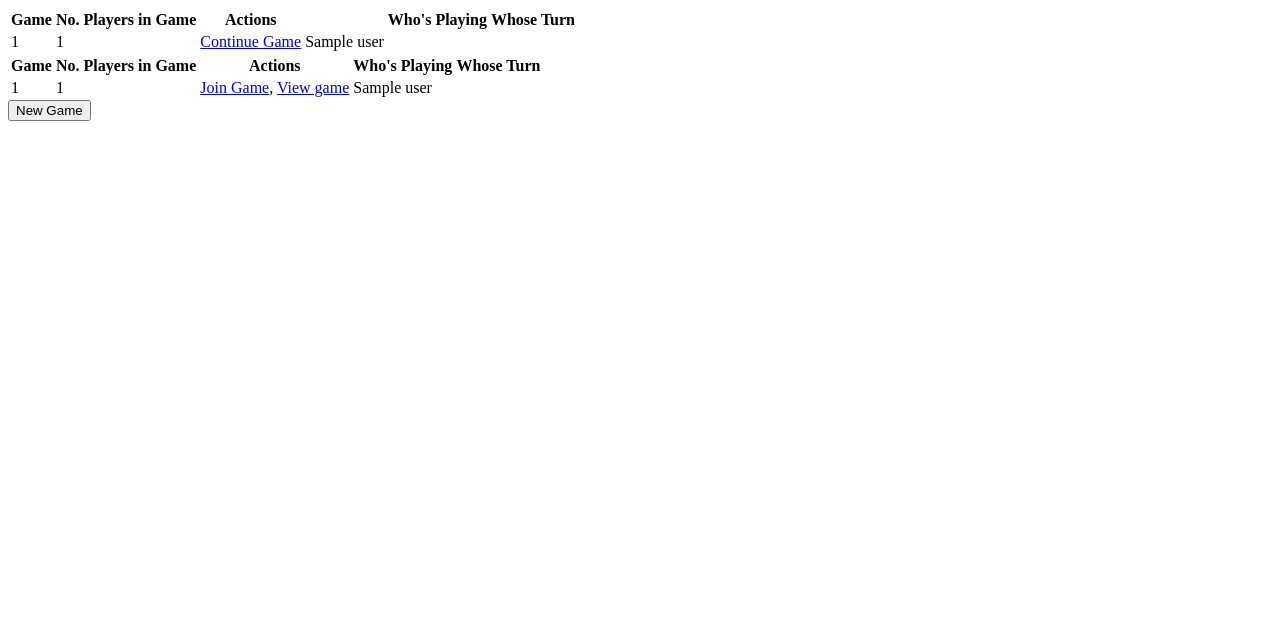
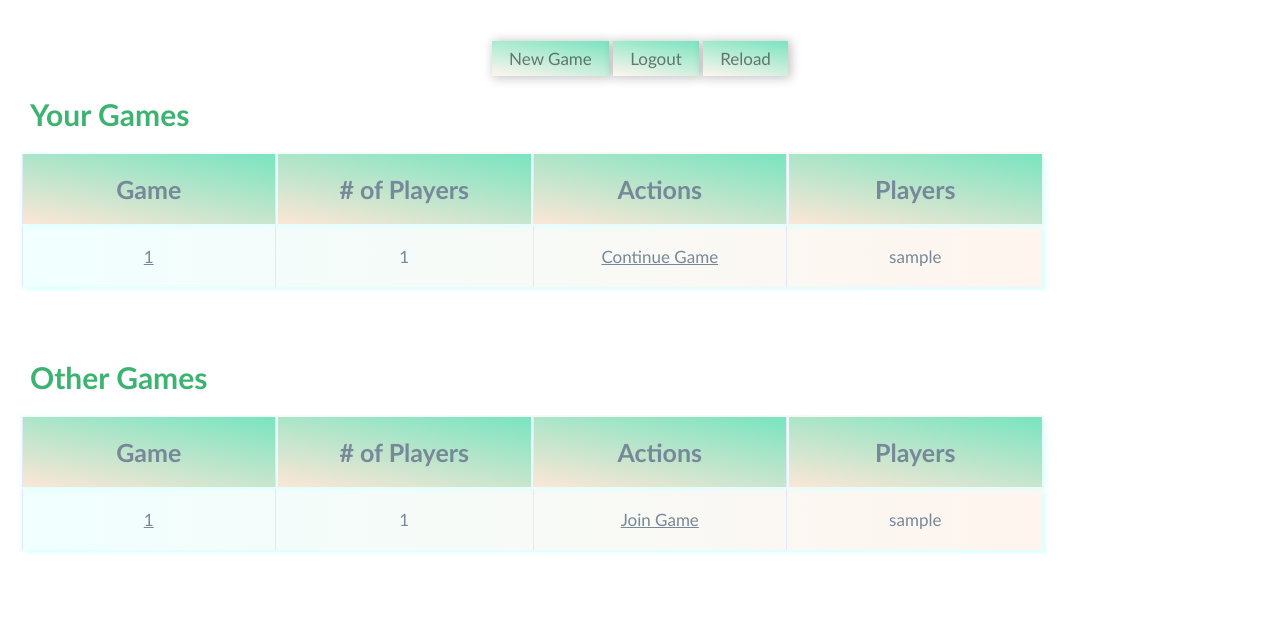
Before and after one commit to ChristopherDonnelly/Django_Samsara, a Django app: template apps/lobby_app/templates/lobby_app/index.html in a window 1280 px wide. Shown: the top 626 px of the page. Run offline with Django 3.2, Linux system fonts and the light colour scheme; the template is opened without the code that fills it: most values are stand-ins (such as "Sample title", 1, 10 or a date in 2020).

Commit message:
added responsiveness and styling to lobby

```diff
--- /dev/null
+++ b/apps/lobby_app/static/lobby_app/css/lobby_style.css
@@ -0,0 +1,150 @@
+*{
+    margin: 0px;
+    padding: 0px;
+    font-family: 'Gill Sans', 'Gill Sans MT', Calibri, 'Trebuchet MS', sans-serif;
+    color: lightslategray;
+    text-align: center;
+    box-sizing: border-box;
+    font-size: 17px;
+    border: 0px;
+}
+
+#mainbox{
+    padding: 5px 2%;
+}
+
+h2{
+    color: mediumseagreen;
+}
+form{
+    display: inline-block;
+}
+#logout, #newgame, #reload{
+    margin-top: 10px;
+}
+form:hover{
+    background-color: lemonchiffon;
+}
+
+input{
+    background: linear-gradient(-170deg, rgb(121, 228, 192), seashell);
+    color: #00000080;
+    box-shadow: 2px 1px 10px 1px #0000003d;
+    padding: 7px 17px;
+}
+
+
+table{
+    margin: 20px;
+    width: 100%;
+    background: linear-gradient(-90deg, seashell, azure)
+}
+
+th{
+   box-shadow: 4px 3px 5px 0px lightcyan;
+}
+
+tbody{
+    box-shadow: 4px 3px 3px 0px lightcyan;
+}
+
+a:hover{
+    color: rgb(65, 212, 205);
+}
+
+table thead th, table tbody td{
+    padding: 20px;
+}
+
+th{
+    font-size: 25px;
+    background: linear-gradient(-170deg, rgb(121, 228, 192),rgb(252, 230, 214));
+}
+
+h2{
+    text-align: left;
+    font-size: 30px;
+    margin: 20px 0px 10px 30px;
+}
+
+/* tr:nth-of-type(odd){
+    background: seashell;
+} */
+
+@media only screen and (min-width: 1024px){
+    table{
+        margin-bottom: 70px;
+        width: 1024px;
+    }
+}
+
+@media only screen and (min-width: 481px){
+    th, td{
+        width: 25%;
+    }
+    #mainbox{
+        margin: 2% -2%;
+    }
+
+    .col-odd{
+        border-right: 1px solid lavender;
+        border-left: 1px solid lavender;
+    }
+}
+
+
+@media only screen and (max-width: 480px){
+    /* force table to not be like a table anymore */
+    table, thead, tbody, th, td, tr{
+        display: block;
+    }
+
+    /* hide table headers, but not display: none, for accessibility */
+    thead tr{
+        position: absolute;
+        top: -9999px;
+        left: -9999px;
+    }
+
+    tr {
+        border-top: 7px solid springgreen;
+        background: linear-gradient(126deg, rgb(161, 241, 215), seashell);
+    }
+
+    td {
+        /* behave like a row */
+        border: none;
+        border-bottom: 1px solid whitesmoke;
+        position: relative;
+        padding-left: 50%;
+    }
+
+    table{
+        margin-bottom: 100px;
+    }
+
+    td:before{
+        /* now behave like a table header */
+        position: absolute;
+        /* top/left values mimic padding */
+        top: 6px;
+        left: 6px;
+        width: 25%;
+        padding-right: 10px;
+        white-space: nowrap;
+        color: seagreen;
+        font-weight: bold;
+        font-size: 19px;
+    }
+
+    /* td:nth-of-type(3):before{
+        content: "Actions";
+        width: 20%;
+    } */
+    /* label the data */
+
+    td:nth-of-type(1):before { content: "Game";}
+    td:nth-of-type(2):before { content: "# of Players";}
+    td:nth-of-type(3):before { content: "Actions";}
+    td:nth-of-type(4):before { content: "Players"}
+}
--- a/apps/lobby_app/templates/lobby_app/index.html
+++ b/apps/lobby_app/templates/lobby_app/index.html
@@ -1,66 +1,64 @@
 <!DOCTYPE html>
 <html>
     <head>
-		<title></title>
+		<title>Samsara Lobby</title>
 		{% load static %}
+		<meta name="viewport" content="width=device-width, initial-scale=1.0">
+		<meta http-equiv="X-UA-Compatible" content="ie=edge">
+
+		<link rel="stylesheet" text="text/css" href="{% static 'lobby_app/css/lobby_style.css' %}">
+
+		<!-- <script>
+			$(document).ready(function(){
+
+				$.get('/game_board/get_players_info', function(res){
+					console.log(res)
+					$()
+
+				}, "json");
+
+			});
+		</script> -->
    </head>
     <body>
 	    <div id="wrapper">
 	    	<div id="mainbox">
-				<!-- games user hosted -->
+				<form action="/game_board/populate_board" method="post">
+					{% csrf_token %}
+					<input type="submit" name="submit" value="New Game" id="newgame">
+				</form>
+				<form action="/logout/" method="post">
+					{% csrf_token %}
+					<input type="submit" name="submit" value="Logout" id="logout">
+				</form>
+				<form action="/lobby/" method="post">
+					{% csrf_token %}
+					<input type="submit" name="submit" value="Reload" id="reload">
+				</form>
+				<!-- currently logged in user's games -->
+				<div class="your_games">
+					<h2>Your Games</h2>
 					<table>
 						<thead>
-						<th>Game</th>
-						<th>No. Players in Game</th>
-						<th>Actions<th>
-						<th>Who's Playing</th>
-						<th>Whose Turn</th>
+							<th class="col-odd">Game</th>
+							<th># of Players</th>
+							<th class="col-odd">Actions</th>
+							<th>Players</th>
 						</thead>
 						<tbody>
 							{% if curr_players_game %}
 								{% for game in curr_players_game %}
 									<tr>
-									<td>{{ game.id }}</td>
+										<td class="col-odd"><a href="/lobby/show_game_info/{{ game.id }}">{{ game.id }}</a></td>
 										<td>{{ game.players.count }}</td>
-									<td><a href="/game_board/draw_board/{{game.id}}">Continue Game</a>
-										{% if game.players.all.0.user_id == request.session.user_session %}
-											, <a href="delete_game/{{game.id}}">Delete Game, </a>
+										<td class="col-odd"><a href="/game_board/draw_board/{{ game.id }}">Continue Game</a>
+											{% if game.players.all.0.user_id == request.session.user_session %}<br>
+												<a href="delete_game/{{ game.id }}">Delete Game</a>
 											{% endif %}
 										</td>
-									<td>{{ game.players.first.user.name }}
+										<td>{{ game.players.first.user.username }}
 											{% if game.players.count > 1 %}
-											, {{ game.players.last.user.name }}
-										{% endif %}
-									</td>
-
-								</tr>
-							{% endfor %}
-						{% endif %}
-					</tbody>
-				</table>
-				<!-- games other players hosted -->
-				<table>
-					<thead>
-						<th>Game</th>
-						<th>No. Players in Game</th>
-						<th>Actions</th>
-						<th>Who's Playing</th>
-						<th>Whose Turn</th>
-					</thead>
-					<tbody>
-						{% if others_games %}
-							{% for game in others_games %}
-								<tr>
-									<td>{{ game.id }}</td>
-									<td>{{ game.players.count }}</td>
-									<td>
-										{% if game.players.count < 2 %}
-											<a href="join_game/{{game.id}}">Join Game</a>,
-										{% endif %} <a href="/game_board/draw_board/{{game.id}}">View game</a>
-									</td>
-									<td>{{ game.players.first.user.name }}
-										{% if game.players.count > 1 %}
-											, {{ game.players.last.user.name }}
+												, {{ game.players.last.user.username }}
 											{% endif %}
 										</td>
 									</tr>
@@ -69,11 +67,42 @@
 						</tbody>
 					</table>
 				</div>
+				<!-- other players' games -->
+				<div class="other_games">
+					<h2>Other Games</h2>
+					<table>
+						<thead>
+							<th class="col-odd">Game</th>
+							<th># of Players</th>
+							<th class="col-odd">Actions</th>
+							<th>Players</th>
+						</thead>
+						<tbody>
+							{% if others_games %}
+								{% for game in others_games %}
+									<tr>
+										<td class="col-odd"><a href="/lobby/show_game_info/{{ game.id }}">{{ game.id }}</a></td>
+										<td>{{ game.players.count }}</td>
+										<td class="col-odd">
+											{% if game.players.count < 2 %}
+												<a href="join_game/{{ game.id }}">Join Game</a>
+											{% else%}
+												<a href="/game_board/draw_board/{{ game.id }}">View game</a>
+											{% endif %}
+										</td>
+										<td>{{ game.players.first.user.username }}
+											{% if game.players.count > 1 %}
+												, {{ game.players.last.user.username }}
+											{% endif %}
+										</td>
+									</tr>
+								{% endfor %}
+							{% endif %}
+						</tbody>
+					</table>
+				</div>
+			</div>
 
-	  		<form action="/game_board/populate_board" method="post">
-				{% csrf_token %}
-				<input type="submit" name="submit" value="New Game">
-	  		</form>
 	  	</div>
 	</body>
 </html>
--- a/apps/lobby_app/urls.py
+++ b/apps/lobby_app/urls.py
@@ -4,5 +4,6 @@ from . import views
 urlpatterns = [
 	url(r'^$', views.index),
 	url(r'^delete_game/(\d+)$',views.delete_board),
+	url(r'^show_game_info/(\d+)$',views.show_game_info),
 	url(r'^join_game/(\d+)$',views.join_game)
 ]
```
Also changed, not shown: apps/lobby_app/templates/lobby_app/game_info.html (added, +14 -0 lines), apps/lobby_app/views.py (+42 -7 lines), 4 other files. Lines whose indentation alone changed are shown as unchanged.
